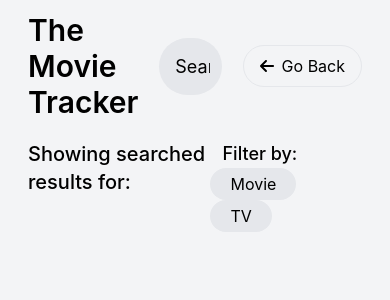
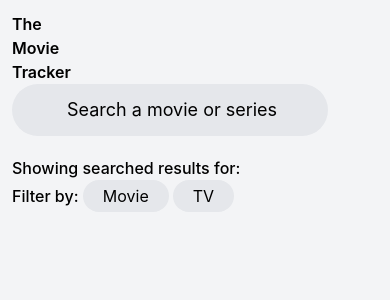
Before and after one commit to rizwan-rizu/movieexplorer, a React (Create React App) app: page /search in a window 390 px wide. Shown: the top 300 px of the page. Built offline with nearby package versions, Linux system fonts and the light colour scheme.

Commit message:
made search page responsive

```diff
--- a/src/Pages/searchMovie/index.tsx
+++ b/src/Pages/searchMovie/index.tsx
@@ -35,21 +35,21 @@ const SearchMovies = () => {
   const debounceOnChange = useCallback(debounce(handleKeywordChange, 1000), []);
 
   return (
-    <div className="px-7 py-3 bg-gray-100 h-full overflow-auto">
-      <div className="flex items-center">
-        <div className="flex-none">
+    <div className="px-3 md:px-7 py-3 bg-gray-100 h-full overflow-auto">
+      <div className="flex flex-wrap items-center">
+        <div className="grow md:flex-none">
           {logoText(navigate)}
         </div>
-        <div className="text-center grow">
+        <div className="text-center flex-none md:grow">
           <input
-            className={`bg-gray-200 w-[60%] placeholder-black h-[57px] p-3 pl-4 text-lg text-center rounded-full`}
+            className={`bg-gray-200 w-full md:w-[60%] placeholder-black p-3 pl-4 text-lg text-center rounded-full`}
             type="text"
             name="keyword"
             placeholder="Search a movie or series"
             onChange={(e) => debounceOnChange(e.target.value)}
           />
         </div>
-        <div className="flex-none">
+        <div className="flex-none hidden md:block">
           <button onClick={() => navigate(-1)} className="hover:bg-gray-200 text-black border rounded-full py-2 px-4">
             <FontAwesomeIcon className="mr-2 text-black" icon={faArrowLeft} />
             Go Back
@@ -57,13 +57,13 @@ const SearchMovies = () => {
         </div>
       </div>
       <div className="pt-5">
-        <div className='flex justify-between'>
+        <div className='flex justify-between flex-wrap'>
           <div>
-            <span className="font-medium text-black text-xl">Showing searched results for:</span>
-            <span className="font-bold text-black ml-3 text-xl">{keyword}</span>
+            <span className="font-medium text-black text-md md:text-xl">Showing searched results for:</span>
+            <span className="font-bold text-black ml-3 text-md md:text-xl">{keyword}</span>
           </div>
           <div>
-            <span className="font-medium text-black ml-3 text-lg">Filter by: </span>
+            <span className="font-medium text-black text-md md:text-lg">Filter by: </span>
             <button
               className={`bg-${filterBy === 'movie' ? 'black' : 'gray-200'} py-1 px-5 mr-1 text-${filterBy === 'movie' ? 'white' : 'black'} font-normal rounded-full`}
               onClick={() => setFilterBy(prev => (prev === "movie" ? '' : "movie"))}
@@ -81,7 +81,7 @@ const SearchMovies = () => {
         <div className="w-full py-2">
           <div className="flex flex-wrap">
             {search.filter(x => filterBy ? x.media_type === filterBy : x).map((x: iMovie, idx: number) => (
-              <div key={x.id} ref={(search.filter(x => filterBy ? x.media_type === filterBy : x).length === idx + 1) ? lastElement : null} className="flex-shrink-0 p-2">
+              <div key={x.id} ref={(search.filter(x => filterBy ? x.media_type === filterBy : x).length === idx + 1) ? lastElement : null} className="flex-shrink-0 p-1">
                 <img
                   className="rounded-xl cursor-pointer transition duration-300 ease-in-out hover:scale-110"
                   src={`https://image.tmdb.org/t/p/w185/${x.poster_path}`}
--- a/src/Pages/template/header.tsx
+++ b/src/Pages/template/header.tsx
@@ -4,9 +4,9 @@ import { useNavigate } from 'react-router-dom';
 
 export const logoText = (navigate: Function) => (
   <div className="flex flex-col items-start cursor-pointer" onClick={() => navigate('/')}>
-    <p className="font-semibold text-3xl text-black ">The</p>
-    <p className="font-semibold text-3xl text-black">Movie</p>
-    <p className="font-semibold text-3xl">Tracker</p>
+    <p className="font-semibold sm:text-xl md:text-3xl  text-black ">The</p>
+    <p className="font-semibold sm:text-xl md:text-3xl text-black">Movie</p>
+    <p className="font-semibold sm:text-xl md:text-3xl text-black">Tracker</p>
   </div>
 )
 
--- a/src/Pages/template/index.tsx
+++ b/src/Pages/template/index.tsx
@@ -10,7 +10,7 @@ const Template = (props: iTemplateProps) => {
   return (
     <div className="bg-gray-100 relative">
       <Header />
-      <div className="px-7 pb-3">
+      <div className="sm:px-3 md:px-7 pb-3">
         {props.body}
       </div>
       <Footer />
```
